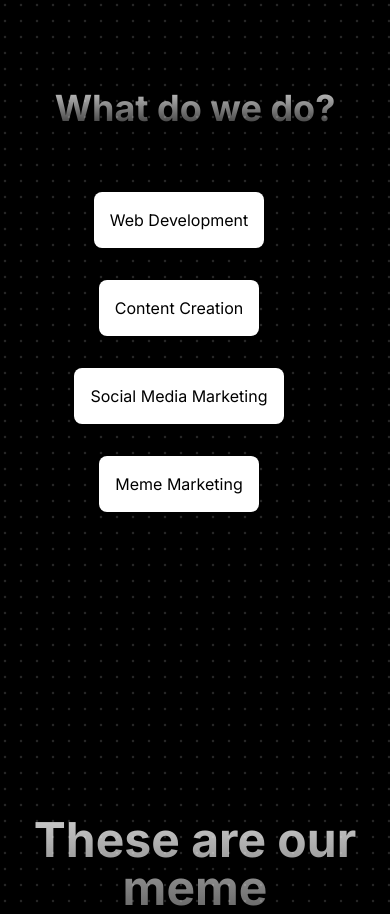
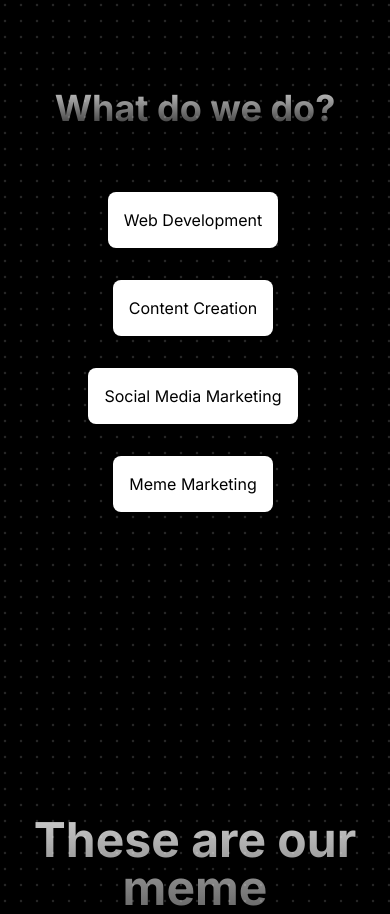
Before and after one commit to DevanshUpadhyay/Pitchhme, a Next.js app: page / in a window 390 px wide. Shown: the part 1760-2674 px from the top of the page. Built offline with nearby package versions, Linux system fonts and the light colour scheme.

Commit message:
yeshuMereSaathHai

```diff
--- a/src/app/page.tsx
+++ b/src/app/page.tsx
@@ -111,7 +111,7 @@ export default function Home() {
               What do we do?
             </p>
           </div>
-          <div className="">
+          <div className="lg:ml-0 ml-7">
             <Services />
           </div>
         </div>
```
